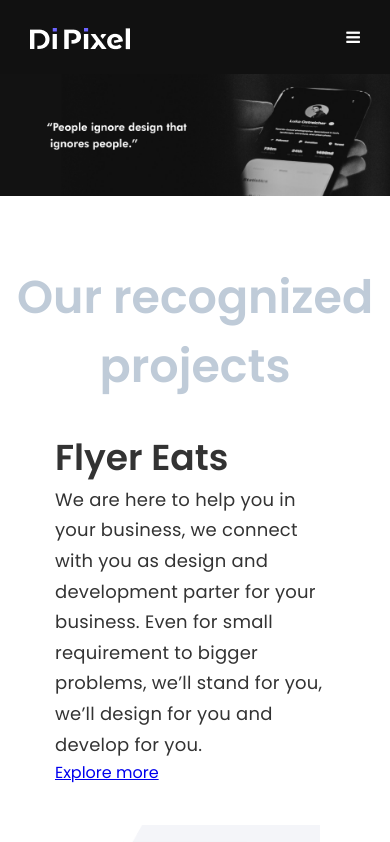
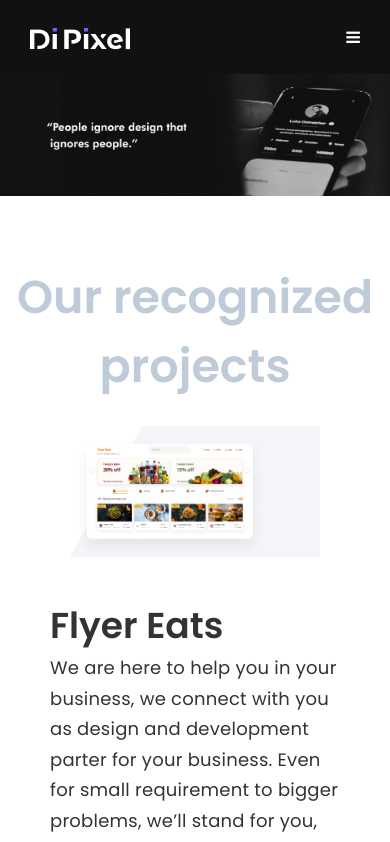
Before and after one commit to Anup888/dipixel, a React (Create React App) app: page /projectlist in a window 390 px wide. Shown: the top 842 px of the page. Built offline with nearby package versions, Linux system fonts and the light colour scheme.

Commit message:
fix style css

```diff
--- a/src/assets/style/contentBlock/serviceContentBlock/style.module.scss
+++ b/src/assets/style/contentBlock/serviceContentBlock/style.module.scss
@@ -5,7 +5,13 @@
   justify-content: space-evenly;
   margin-bottom: 40px;
 }
-
+.content__Wrapper_right {
+  display: flex;
+  flex-direction: row;
+  flex: 1 1 0;
+  justify-content: space-evenly;
+  margin-bottom: 40px;
+}
 .item {
   // justify-content: center;
   // align-content: center;
@@ -95,7 +101,7 @@
     padding: 5px;
   }
 
-  .content__Wrapper :nth-child(2) {
+  .content__Wrapper_right {
     flex-direction: column-reverse;
   }
   img {
--- a/src/view/shared/projectListblock/leftListBlock/index.tsx
+++ b/src/view/shared/projectListblock/leftListBlock/index.tsx
@@ -14,7 +14,7 @@ class LeftListBlock extends Component<LeftListBlockProps, LeftListBlockState> {
     return (
       <Container>
         <Row>
-          <div className={style["content__Wrapper"]}>
+          <div className={style["content__Wrapper_right"]}>
             <div className={style["item"]}>
               <div className={style["item__wrapper"]}>
                 <div className={style["item__title"]}>Flyer Eats</div>
--- a/src/view/shared/servicesContentBlock/leftContentBlock/index.tsx
+++ b/src/view/shared/servicesContentBlock/leftContentBlock/index.tsx
@@ -17,7 +17,7 @@ class LeftContentBlock extends Component<
     return (
       <Container>
         <Row>
-          <div className={style["content__Wrapper"]}>
+          <div className={style["content__Wrapper_right"]}>
             <div className={style["item"]}>
               <div className={style["item__wrapper"]}>
                 <div className={style["item__title"]}>UX-UI Design</div>
```
Also changed, not shown: 1 other file (tests, documents, lock files or other folders).
